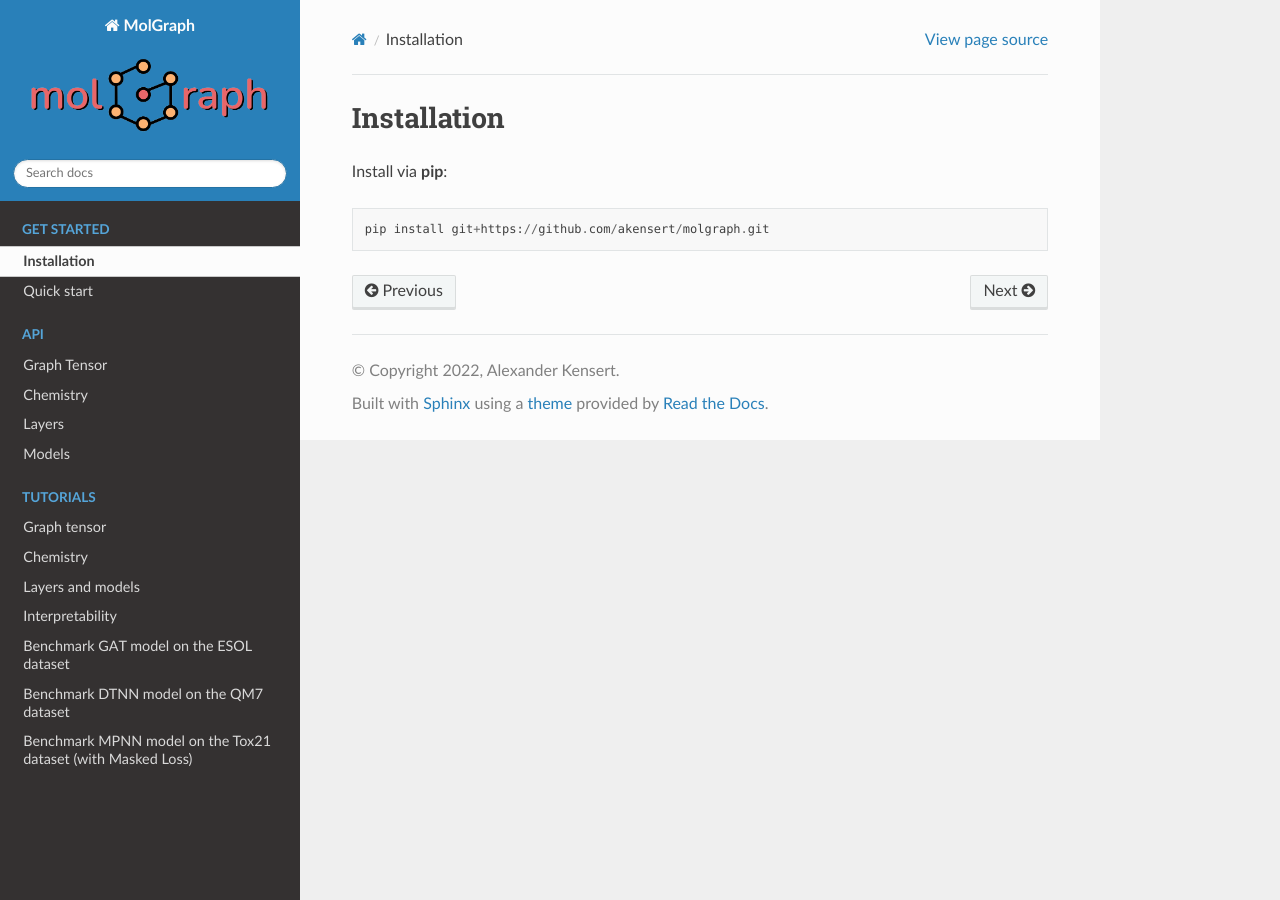
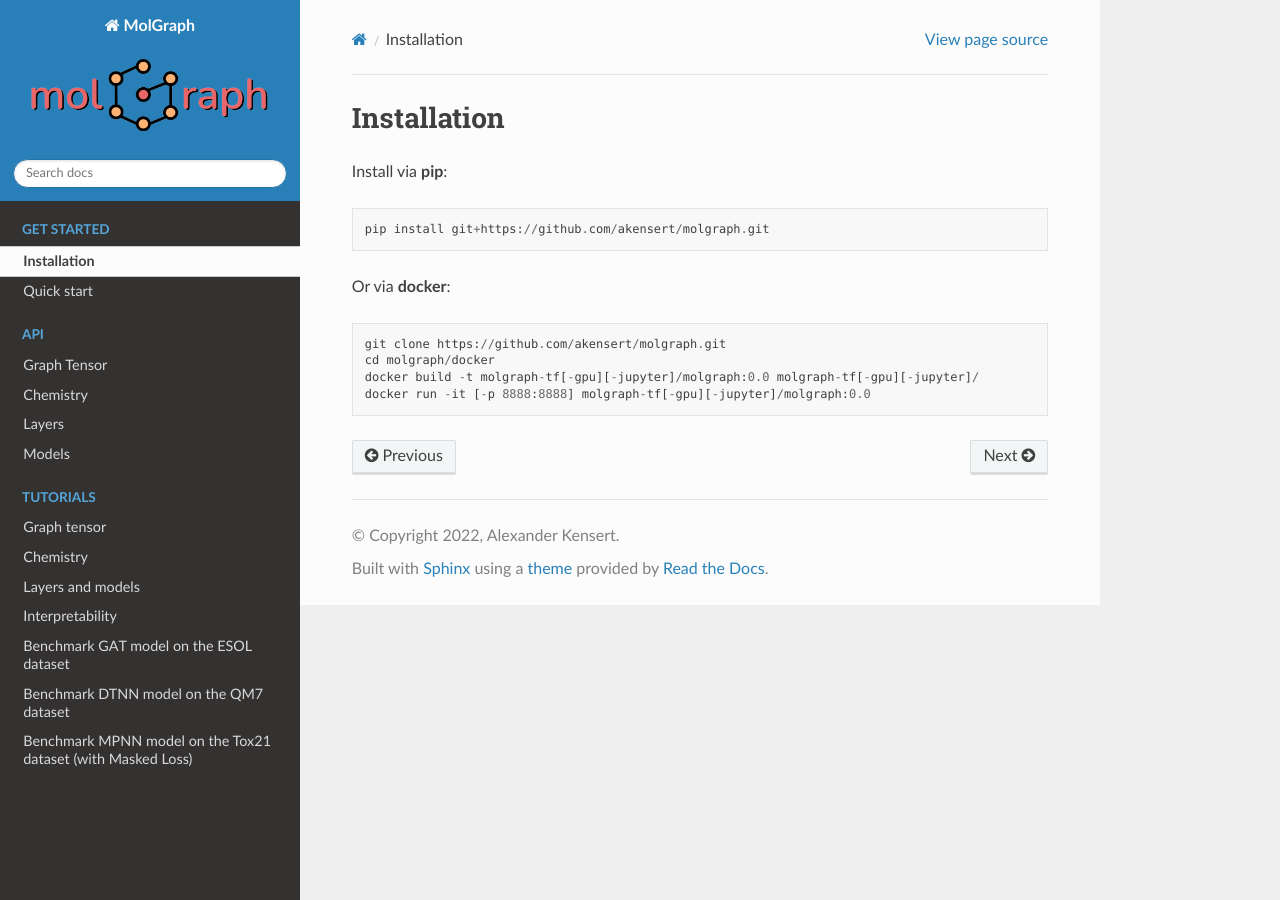
Before and after one commit to akensert/molgraph, a Sphinx documentation site: the page built from docs/source/get_started/installation.rst, in a window 1280 px wide. Built offline with Sphinx 7.4.7 and the Read the Docs theme 2.0.0, drawn with Linux system fonts in a browser that asks for light colours.

Commit message:
update docs

```diff
--- a/docs/requirements.txt
+++ b/docs/requirements.txt
@@ -2,8 +2,8 @@ jupyter==1.0.0
 tensorflow==2.7.0
 numpy==1.21.2
 pandas==1.0.3
-rdkit-pypi==2021.3.4
+rdkit==2022.3.3
 matplotlib==3.2.1
-nbsphinx===0.8.9
-sphinx-gallery==0.10.1
+sphinx==5.1.1
+sphinx-gallery==0.11.0
 sphinx-rtd-theme==1.0.0
--- a/docs/source/get_started/installation.rst
+++ b/docs/source/get_started/installation.rst
@@ -6,3 +6,12 @@ Install via **pip**:
 .. code-block::
 
   pip install git+https://github.com/akensert/molgraph.git
+
+Or via **docker**:
+
+.. code-block::
+
+  git clone https://github.com/akensert/molgraph.git
+  cd molgraph/docker
+  docker build -t molgraph-tf[-gpu][-jupyter]/molgraph:0.0 molgraph-tf[-gpu][-jupyter]/
+  docker run -it [-p 8888:8888] molgraph-tf[-gpu][-jupyter]/molgraph:0.0
--- a/docs/source/index.rst
+++ b/docs/source/index.rst
@@ -36,9 +36,9 @@ graph.
   api/models
 
 
-.. nbgallery::
+.. toctree::
+  :glob:
+  :maxdepth: 1
   :caption: Tutorials
-  :name: tutorials
-  :glob:
 
   examples/*
```
Also changed, not shown: README.md (+5 -5 lines).
